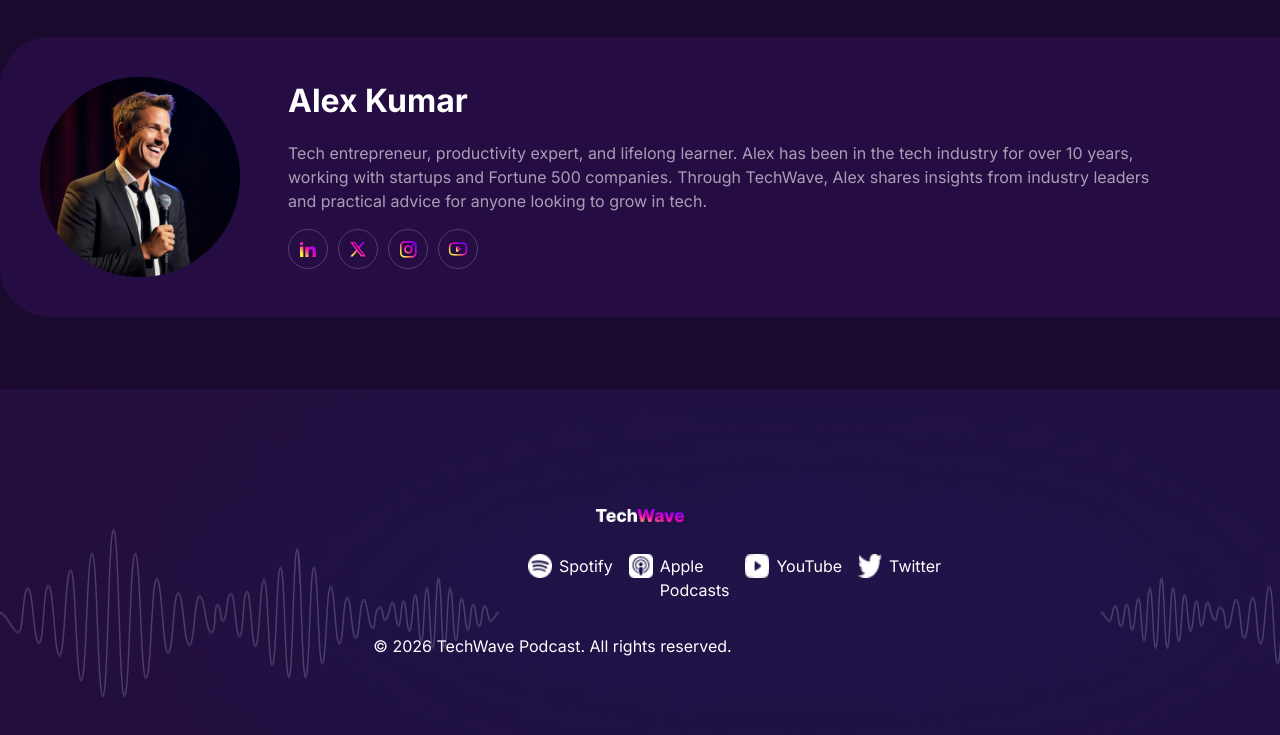
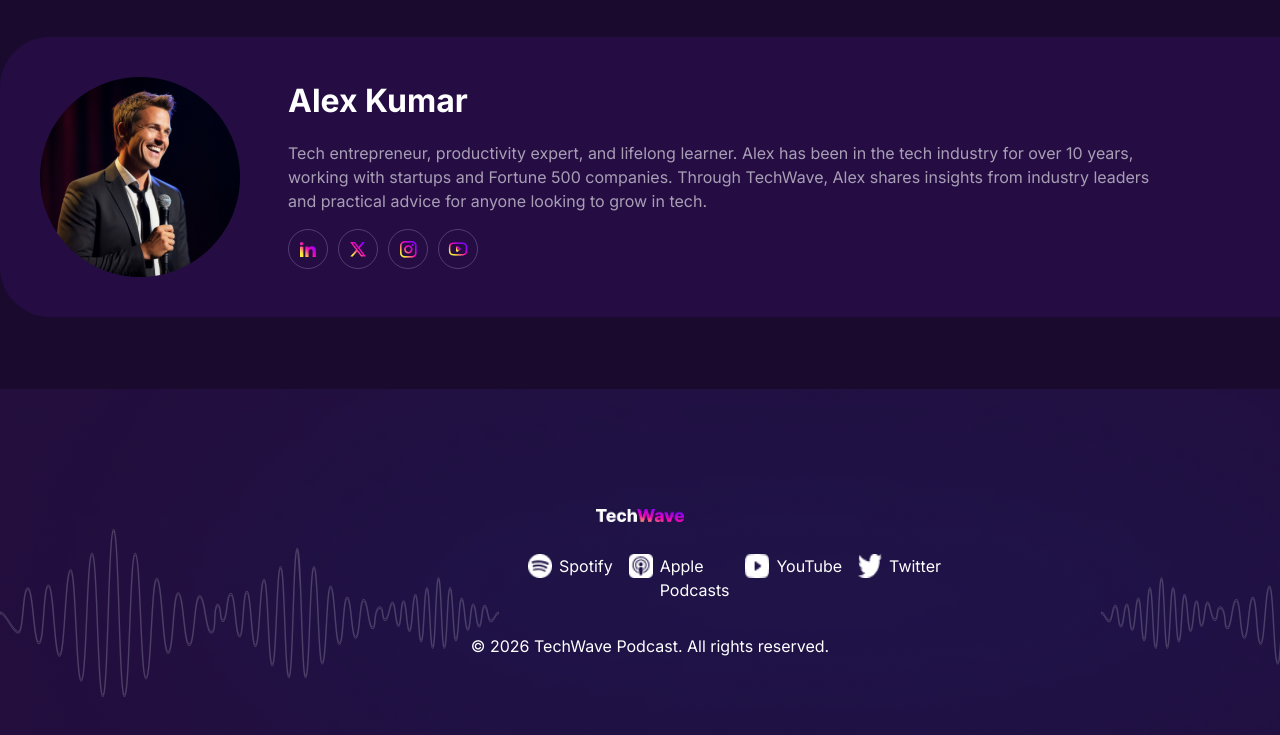
Before and after one commit to rezwanasharmin/Assignment-two, a plain HTML site: page index.html in a window 1280 px wide. Shown: the part 3538-4273 px from the top of the page. Drawn offline with nearby package versions, Linux system fonts and the light colour scheme.

Commit message:
i change footer css

```diff
--- a/css/style.css
+++ b/css/style.css
@@ -557,8 +557,8 @@
             color: white;
 
             text-align: center;
-            /* margin-left: 120px; */
-            margin-right: 175px;
+            margin-left: 120px;
+            margin-right: 100px;
         }
 
 
```
